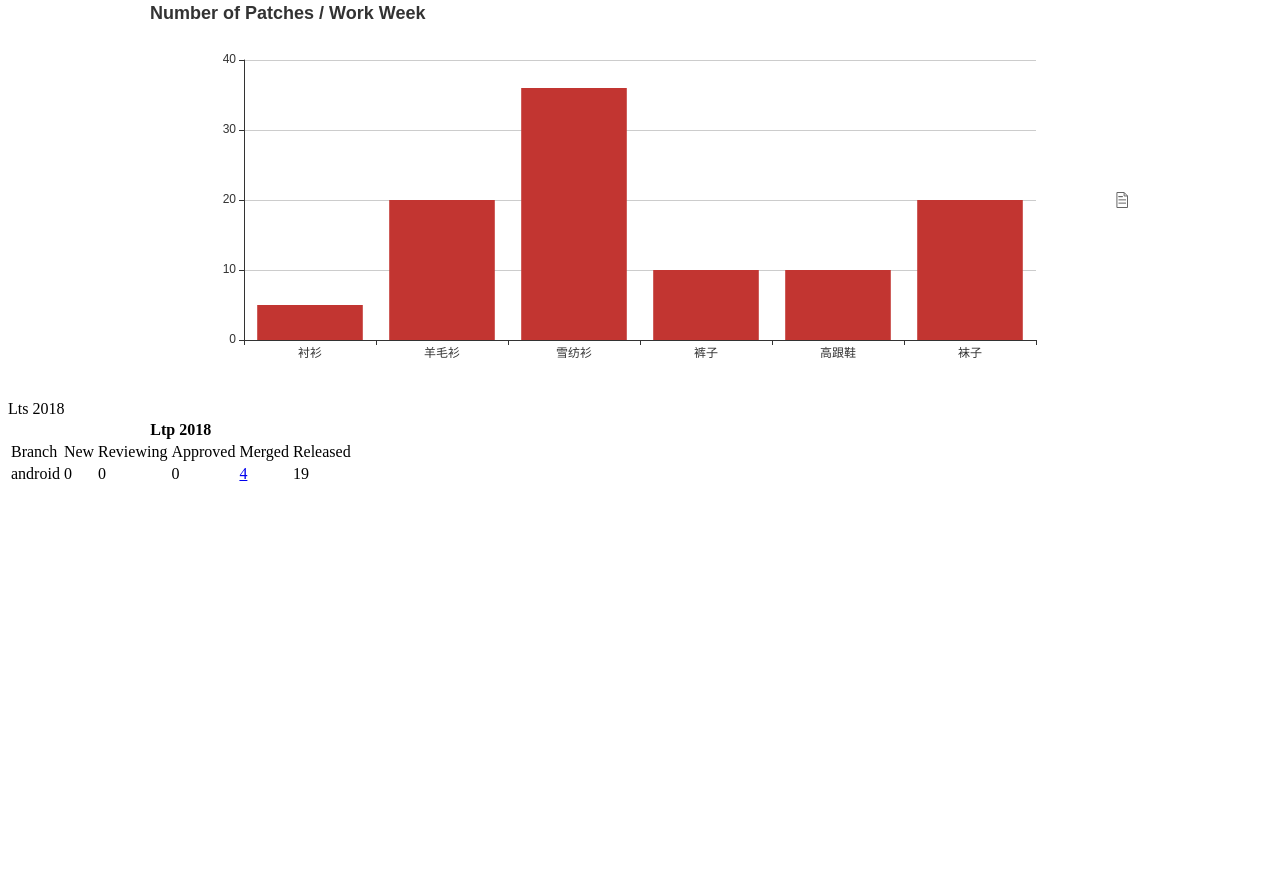
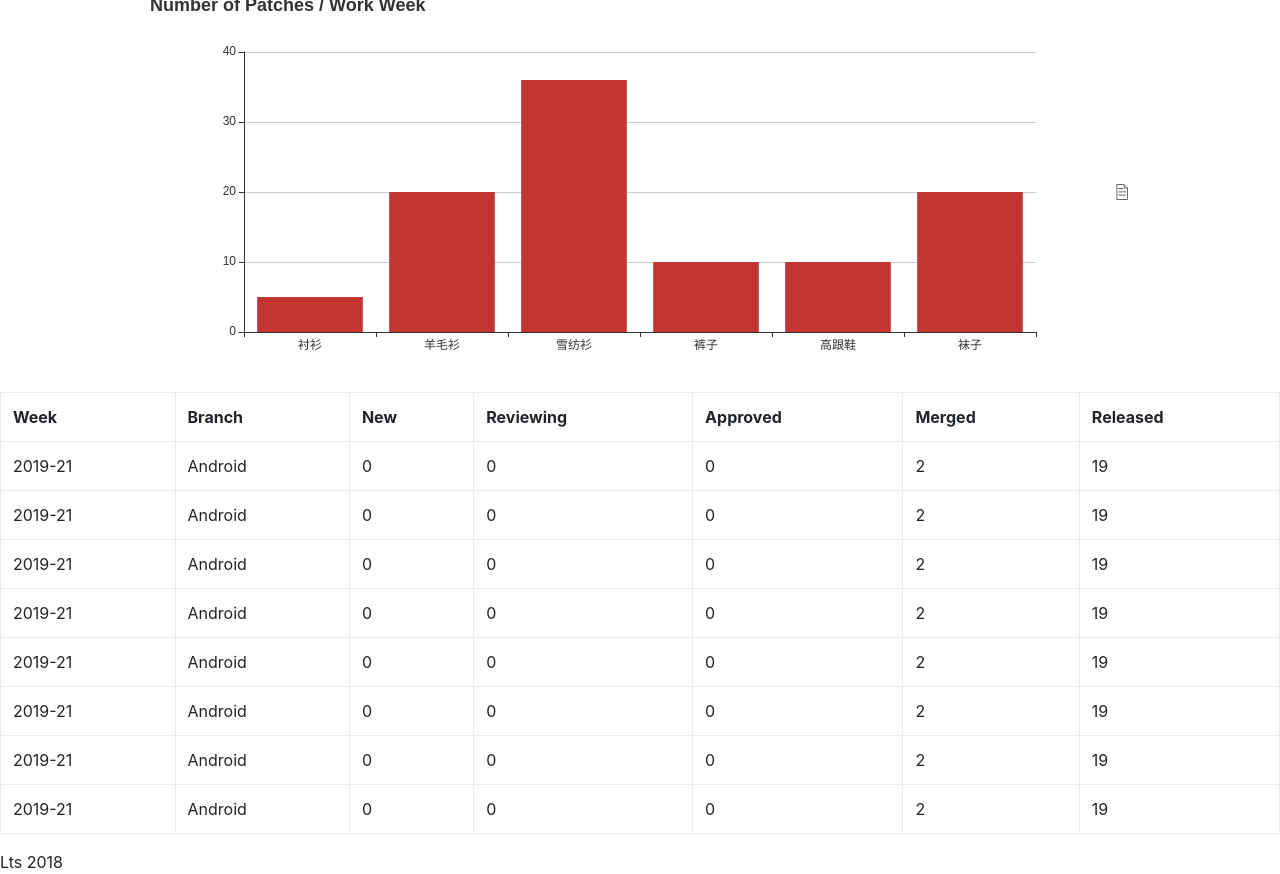
Before and after one commit to twotigers0608/dj_myblog, a Django app: page /index/ in a window 1280 px wide. Shown: the part 408-1282 px from the top of the page. Before the commit the page ends 889 px from the top, so only its background shows below. Run offline with Django 3.2, Linux system fonts and the light colour scheme; some libraries are stand-ins or nearby versions.

Commit message:
index 首页进行修改

```diff
--- a/myblog/show/index/urls.py
+++ b/myblog/show/index/urls.py
@@ -6,4 +6,5 @@ urlpatterns = [
     re_path('index/$', views.Home.as_view()),
     re_path('getajax/$', views.getajax),
     re_path('getajax/Userjson/$', views.UserJson),
+    re_path('index/weekjson$', views.Weekjson),
 ]
--- a/myblog/show/index/views.py
+++ b/myblog/show/index/views.py
@@ -79,3 +79,73 @@ def UserJson(request):
             }
         ]
     return JsonResponse({"status": "200", "msg": "OK", "data": data})
+
+
+def Weekjson(request):
+    if request.method == "GET":
+        data = [{
+            "week": "2019-21",
+            "branch": "Android",
+            "new": 0,
+            "reviewing": 0,
+            "approved": 0,
+            "merged": 2,
+            "released": 19,
+        }, {
+            "week": "2019-21",
+            "branch": "Android",
+            "new": 0,
+            "reviewing": 0,
+            "approved": 0,
+            "merged": 2,
+            "released": 19,
+        },{
+            "week": "2019-21",
+            "branch": "Android",
+            "new": 0,
+            "reviewing": 0,
+            "approved": 0,
+            "merged": 2,
+            "released": 19,
+        },{
+            "week": "2019-21",
+            "branch": "Android",
+            "new": 0,
+            "reviewing": 0,
+            "approved": 0,
+            "merged": 2,
+            "released": 19,
+        },{
+            "week": "2019-21",
+            "branch": "Android",
+            "new": 0,
+            "reviewing": 0,
+            "approved": 0,
+            "merged": 2,
+            "released": 19,
+        },{
+            "week": "2019-21",
+            "branch": "Android",
+            "new": 0,
+            "reviewing": 0,
+            "approved": 0,
+            "merged": 2,
+            "released": 19,
+        },{
+            "week": "2019-21",
+            "branch": "Android",
+            "new": 0,
+            "reviewing": 0,
+            "approved": 0,
+            "merged": 2,
+            "released": 19,
+        },{
+            "week": "2019-21",
+            "branch": "Android",
+            "new": 0,
+            "reviewing": 0,
+            "approved": 0,
+            "merged": 2,
+            "released": 19,
+        },]
+        return JsonResponse({"status": "200", "msg": "OK", "data": data})
--- a/myblog/static/js/ajax.js
+++ b/myblog/static/js/ajax.js
@@ -1,4 +1,42 @@
-$.fn.grid = function (options) {
+$.fn.grid = function forajax(options) {
+    var $tbody = $(this).find("tbody");
+    var colums = options.colums;
+    var url = options.url;
+    var content = [];
+    var rqdata = []
+    //ajax获取数据源后存入content数据中。
+    $.ajax({
+        type: "get",
+        url: url,
+        dataType: "json",
+        async: false,
+        success: function (data) {
+            rqdata = data;
+        }
+    });
+    content = rqdata.data
+    for (var c = 0; c < content.length; c++) {
+        //遍历所有列
+        var cols = [];
+        alert(cols)
+        $.each(colums, function (key, value) {
+            //遍历json数据
+            $.each(content[c], function (key2, value2) {
+                if (key2 == value.Index) {
+                    cols.push(value2);
+                }
+            });
+        });
+        var html = "<tr>";
+        $.each(cols, function (k, v) {
+            html += "<td>" + v + "</td>"
+        });
+        html += "</tr>";
+        $tbody.append(html)
+    }
+}
+
+$.fn.grid = function for_ajax(options) {
     var $tbody = $(this).find("tbody");
     var colums = options.colums;
     var url = options.url;
--- a/myblog/templates/text.html
+++ b/myblog/templates/text.html
@@ -7,6 +7,9 @@
     <style type="text/css" scr="../static/css/quiltreview.css"></style>
     <script type="text/javascript" src="../static/js/jquery-3.1.1.min.js"></script>
     <script type="text/javascript" src="../static/js/echarts.common.min.js"></script>
+    <script type="text/javascript" src="../static/js/ajax.js"></script>
+    <link rel="stylesheet" type="text/css" href="https://cdn.bootcss.com/bootstrap/4.0.0-beta.2/css/bootstrap.min.css"
+          rel="external nofollow">
 </head>
 <body>    <!-- prepare a DOM container with width and height -->
 <!-- 为ECharts准备一个具备大小（宽高）的Dom -->
@@ -206,40 +209,52 @@
     })
 
 </script>
-<table></table>
-<script type="text/javascript">
-    $.get('/tabledata/').done(function Gettable(result) {
-
-    })
+<table class="table table-bordered" id='tabledata'>
+    <tr>
+        <th>Week</th>
+        <th>Branch</td>
+        <th>New</th>
+        <th>Reviewing</th>
+        <th>Approved</th>
+        <th>Merged</th>
+        <th>Released</th>
+    </tr>
+</table>
+<script>
+    $(function for_ajax() {
+        var options = {
+            url: "weekjson",//json文件或者数据库查询后的地址
+            colums: [{
+                "Index": "week",
+                "Name": "Week"
+            }, {
+                "Index": "branch",
+                "Name": "Branch"
+            }, {
+                "Index": "new",
+                "Name": "New"
+            }, {
+                "Index": "reviewing",
+                "Name": "Reviewing"
+            }, {
+                "Index": "approved",
+                "Name": "Approved"
+            }, {
+                "Index": "merged",
+                "Name": "Merged"
+            }, {
+                "Index": "released",
+                "Name": "Released"
+            }]
+        }
+        $("#tabledata").grid(options);
+    });
 </script>
 <table class="changeTable accountDashboard" style="width: 100%;">
     <colgroup>
-         {{ 'Lts 2018' }}
+        {{ 'Lts 2018' }}
     </colgroup>
 </table>
-<table>
-    <tr>
-        <th class="subHrader" colspan="6">{{ 'Ltp 2018' }}</th>
-    </tr>
-<tr>
-    <td class="dataHeard2">Branch</td>
-    <td class="dataHeard2">New</td>
-    <td class="dataHeard2">Reviewing</td>
-    <td class="dataHeard2">Approved</td>
-    <td class="dataHeard2">Merged</td>
-    <td class="dataHeard2">Released</td>
-</tr>
-    <tr>
-        <td class="dataCell2">android</td>
-        <td class="dataCell2">0</td>
-        <td class="dataCell2">0</td>
-        <td class="dataCell2">0</td>
-        <td class="dataCell2"><a href="week1.html" target="_blank">4</a></td>
-        <td class="dataCell2">19</td>
-    </tr>
-</thead>
-</table>
-
 </body>
 
 </html>
```
